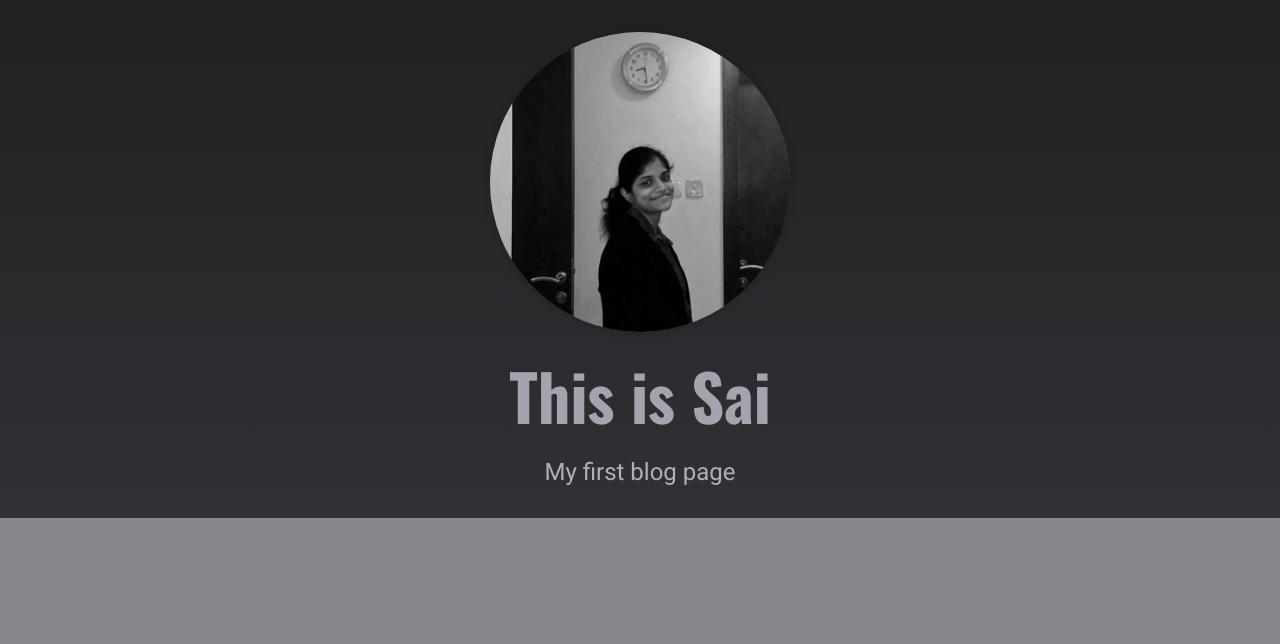
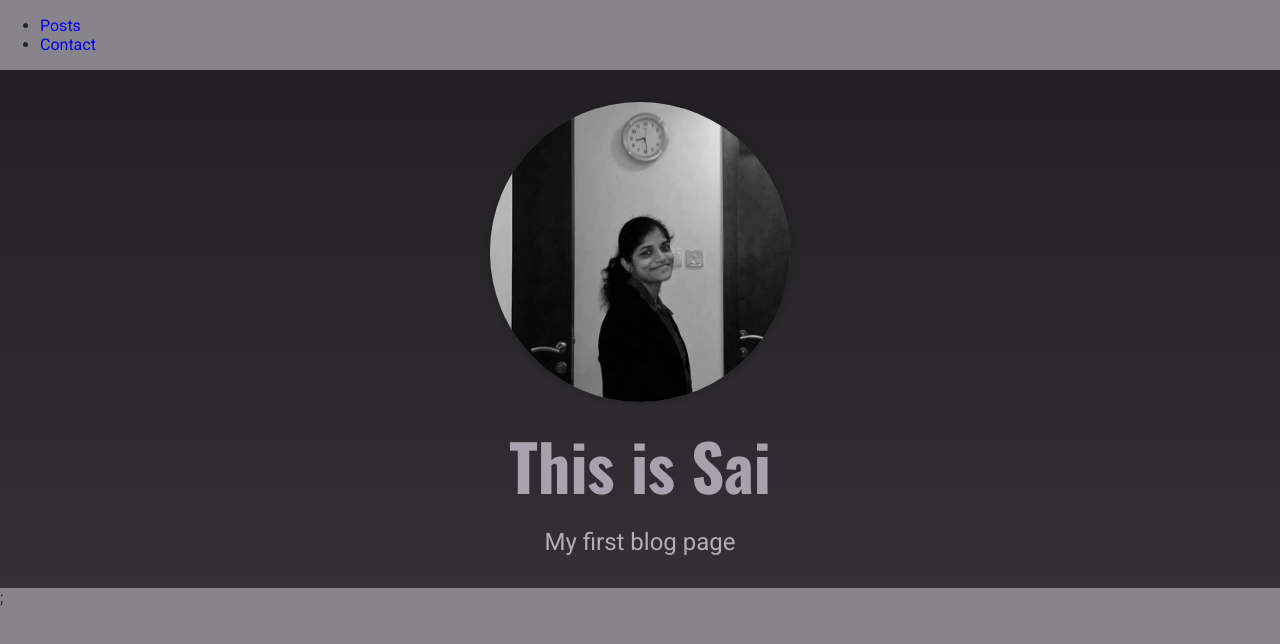
Before and after one commit to sailakshmy/blogProject, a Next.js app in the folder blog/: page / in a window 1280 px wide. Shown: the top 644 px of the page. Built offline with nearby package versions, Linux system fonts and the light colour scheme.

Commit message:
Added layout and navigation

```diff
--- /dev/null
+++ b/blog/components/layout/layout.js
@@ -0,0 +1,13 @@
+import React from "react";
+import MainNavigation from "./main-navigation";
+
+const Layout = (props) => {
+  return (
+    <>
+      <MainNavigation />
+      <main> {props.children}</main>
+    </>
+  );
+};
+
+export default Layout;
--- /dev/null
+++ b/blog/components/layout/logo.js
@@ -0,0 +1,7 @@
+import React from "react";
+
+const Logo = () => {
+  return <div></div>;
+};
+
+export default Logo;
--- /dev/null
+++ b/blog/components/layout/main-navigation.js
@@ -0,0 +1,27 @@
+import React from "react";
+import Logo from "./logo";
+import Link from "next/link";
+
+const MainNavigation = () => {
+  return (
+    <header>
+      <Link href="/">
+        <a>
+          <Logo />
+        </a>
+      </Link>
+      <nav>
+        <ul>
+          <li>
+            <Link href="/posts">Posts</Link>
+          </li>
+          <li>
+            <Link href="/contact">Contact</Link>
+          </li>
+        </ul>
+      </nav>
+    </header>
+  );
+};
+
+export default MainNavigation;
--- a/blog/pages/_app.js
+++ b/blog/pages/_app.js
@@ -1,5 +1,9 @@
+import Layout from "@/components/layout/layout";
 import "@/styles/globals.css";
 
 export default function App({ Component, pageProps }) {
-  return <Component {...pageProps} />;
+  return <Layout>
+  <Component {...pageProps} />;
+  </Layout>
+
 }
```
